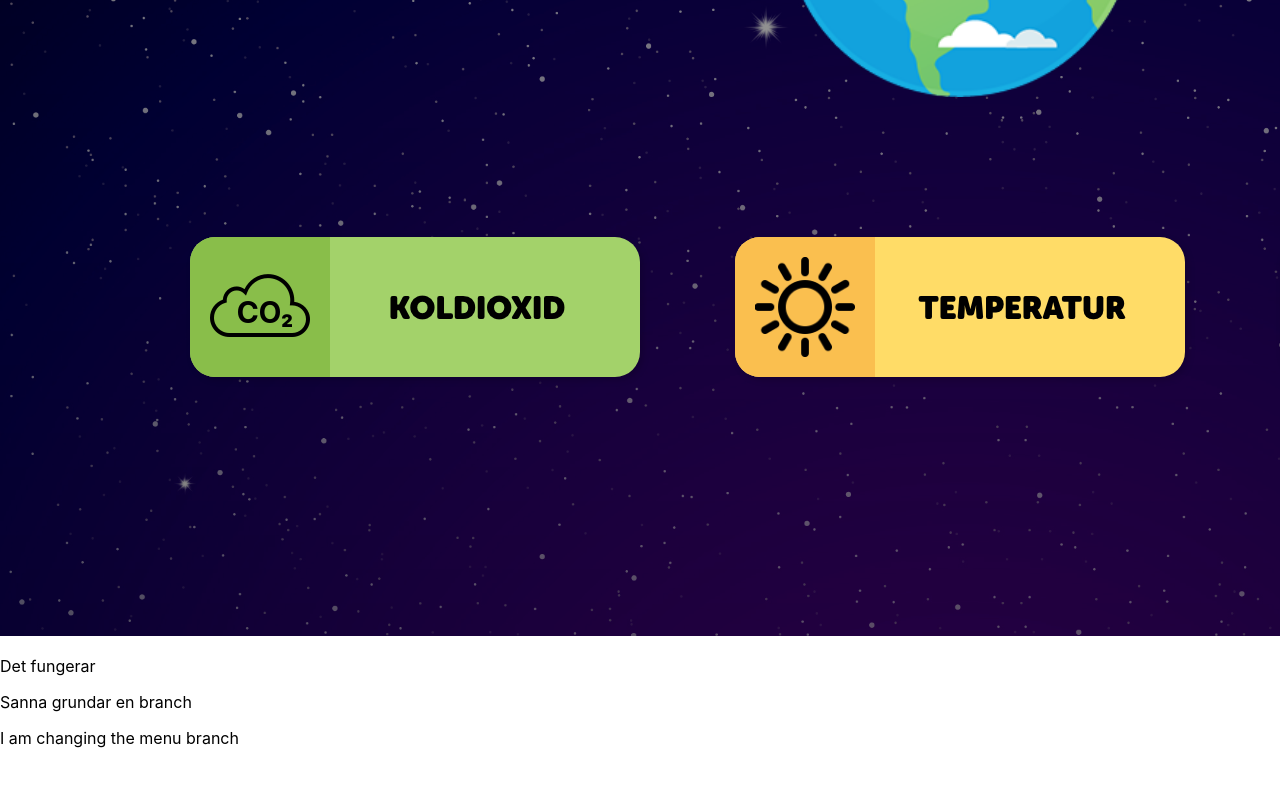
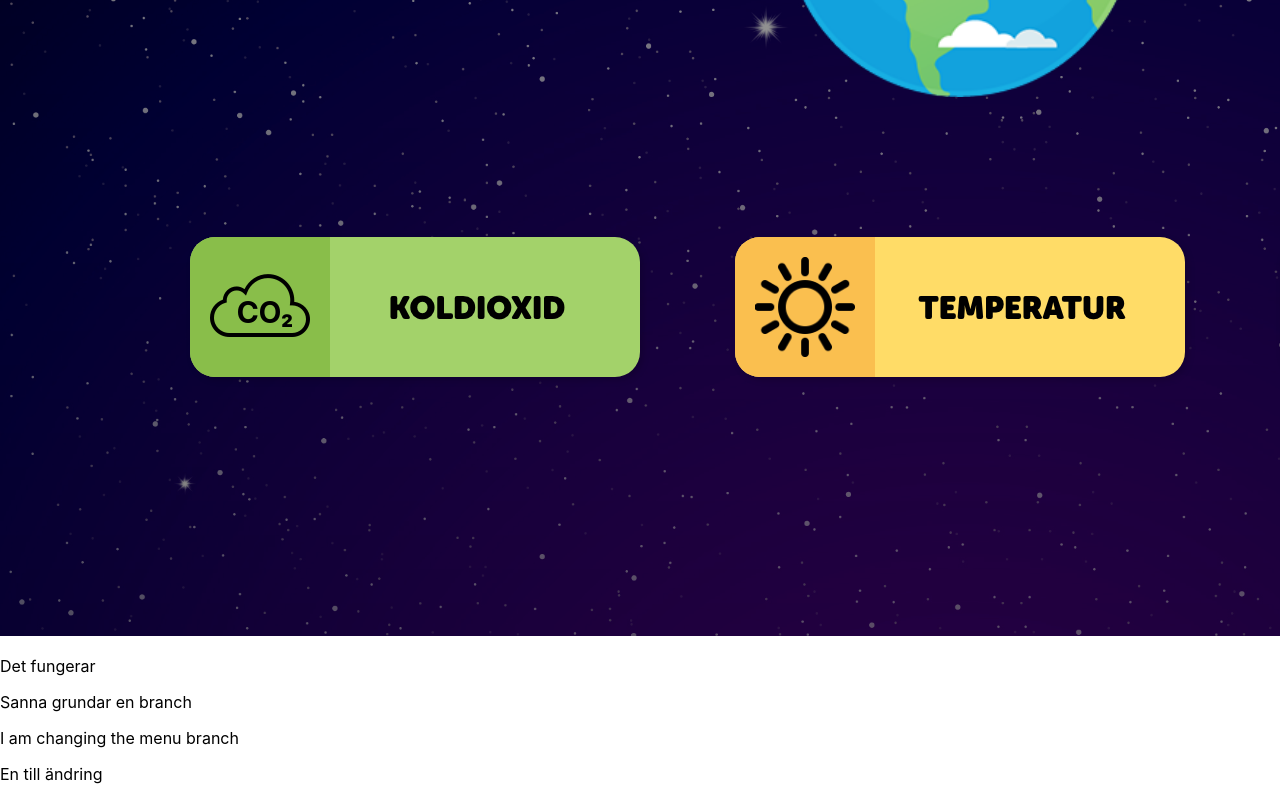
Before and after one commit to S172047/Klimatkollen, a React (Create React App) app: page / in a window 1280 px wide. Shown: the part 442-1242 px from the top of the page. Before the commit the page ends 1206 px from the top, so only its background shows below. Built offline with nearby package versions, Linux system fonts and the light colour scheme.

Commit message:
En till ändring

```diff
--- a/src/App.js
+++ b/src/App.js
@@ -9,6 +9,7 @@ function App() {
       <p>Det fungerar</p>
       <p>Sanna grundar en branch</p>
       <p>I am changing the menu branch</p>
+      <p>En till ändring</p>
 
     </div>
   );
```
